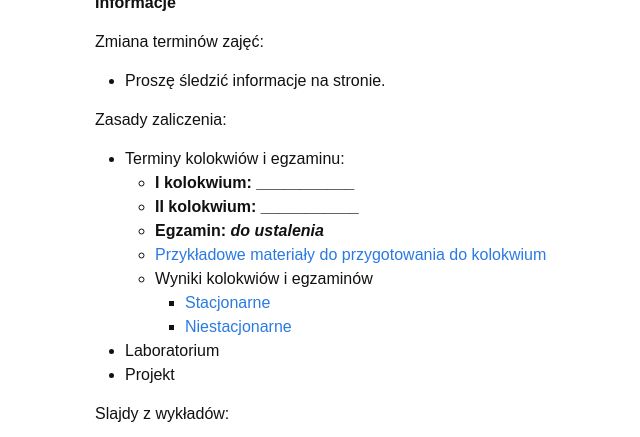
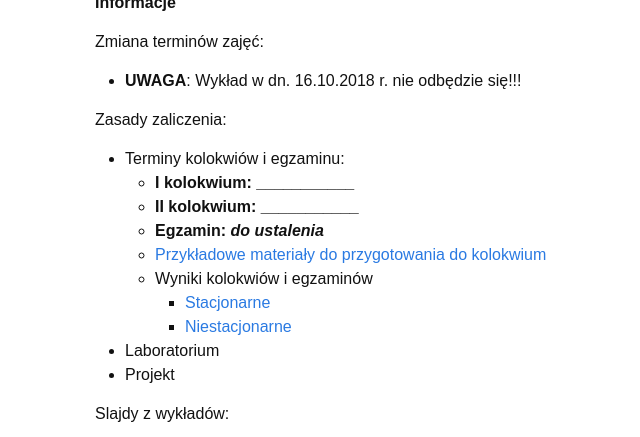
Before and after one commit to piotrlasek/piotrlasek.github.io, a Jekyll site: the page built from for-students/ai2.md, in a window 1280 px wide and 900 px high, cut to the strip 382-819 px from the top of the window. Shown: the whole strip, without its empty margins (175-815 px from the left). Built offline with Jekyll 4.4.1, drawn with Linux system fonts in a browser that asks for light colours.

Commit message:
Update ai2.md

```diff
--- a/for-students/ai2.md
+++ b/for-students/ai2.md
@@ -10,7 +10,7 @@ exclude: true
 # Informacje
 
 Zmiana terminów zajęć:
-* Proszę śledzić informacje na stronie.
+* **UWAGA**: Wykład w dn. 16.10.2018 r. nie odbędzie się!!!
 
 Zasady zaliczenia:
 * Terminy kolokwiów i egzaminu:
```
